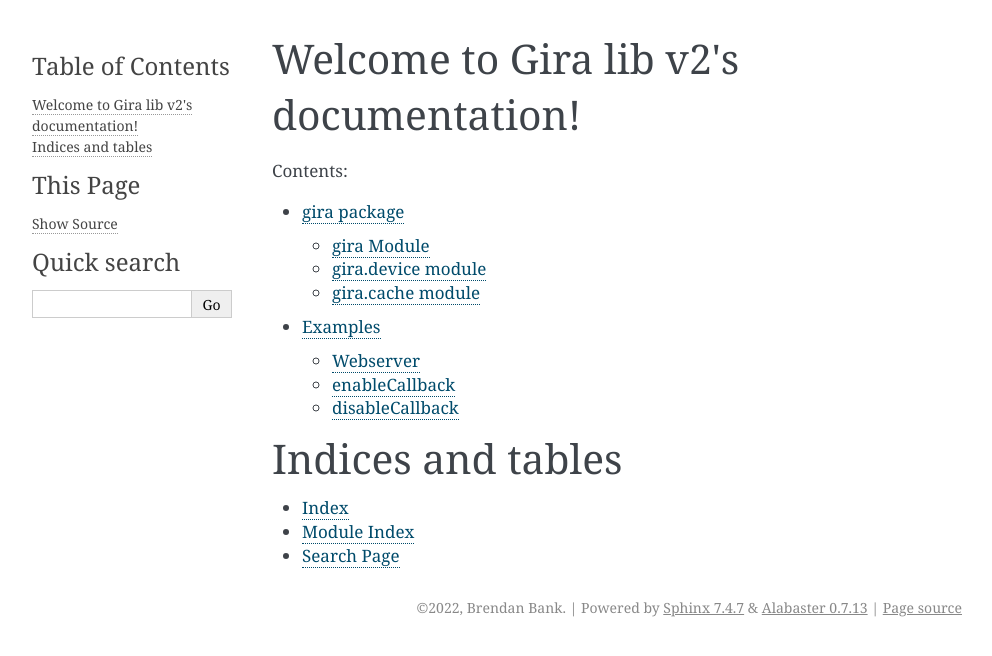
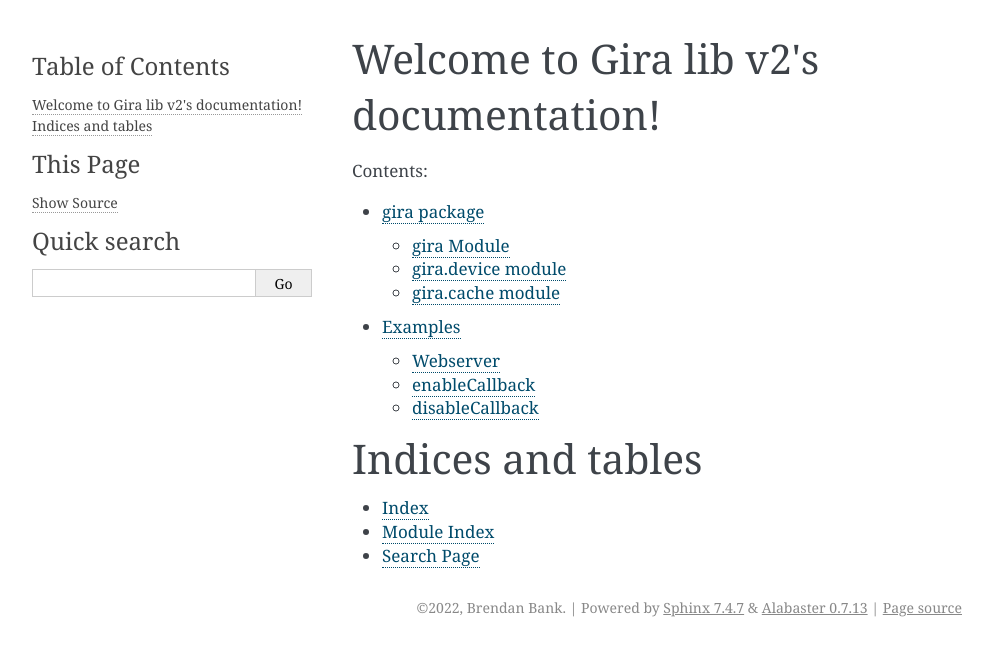
Before and after one commit to brendanbank/gira-libv2, a Sphinx documentation site: the page built from docs/index.rst, in a window 1280 px wide. Shown: the top 656 px of the page, without its empty margins (148-1140 px from the left). Built offline with Sphinx 7.4.7, drawn with Linux system fonts in a browser that asks for light colours.

Commit message:
documentation

```diff
--- a/docs/conf.py
+++ b/docs/conf.py
@@ -34,8 +34,18 @@ language = 'ls -al'
 # https://www.sphinx-doc.org/en/master/usage/configuration.html#options-for-html-output
 
 html_theme = 'alabaster'
+
+
+# Add any paths that contain custom static files (such as style sheets) here,
+# relative to this directory. They are copied after the builtin static files,
+# so a file named "default.css" will overwrite the builtin "default.css".
 html_static_path = ['_static']
 
-# toc_object_entries_show_parents = ['all']
-add_module_names = True
-# toc_object_entries = False
+# add custom css
+def setup(app):
+   app.add_css_file('gira.css')  # give a filename you created.
+
+html_theme_options = {
+    "sidebar_width": "300px",
+    "fixed_sidebar:": True
+}
```
Also changed, not shown: docs/_static/gira.css (added).
